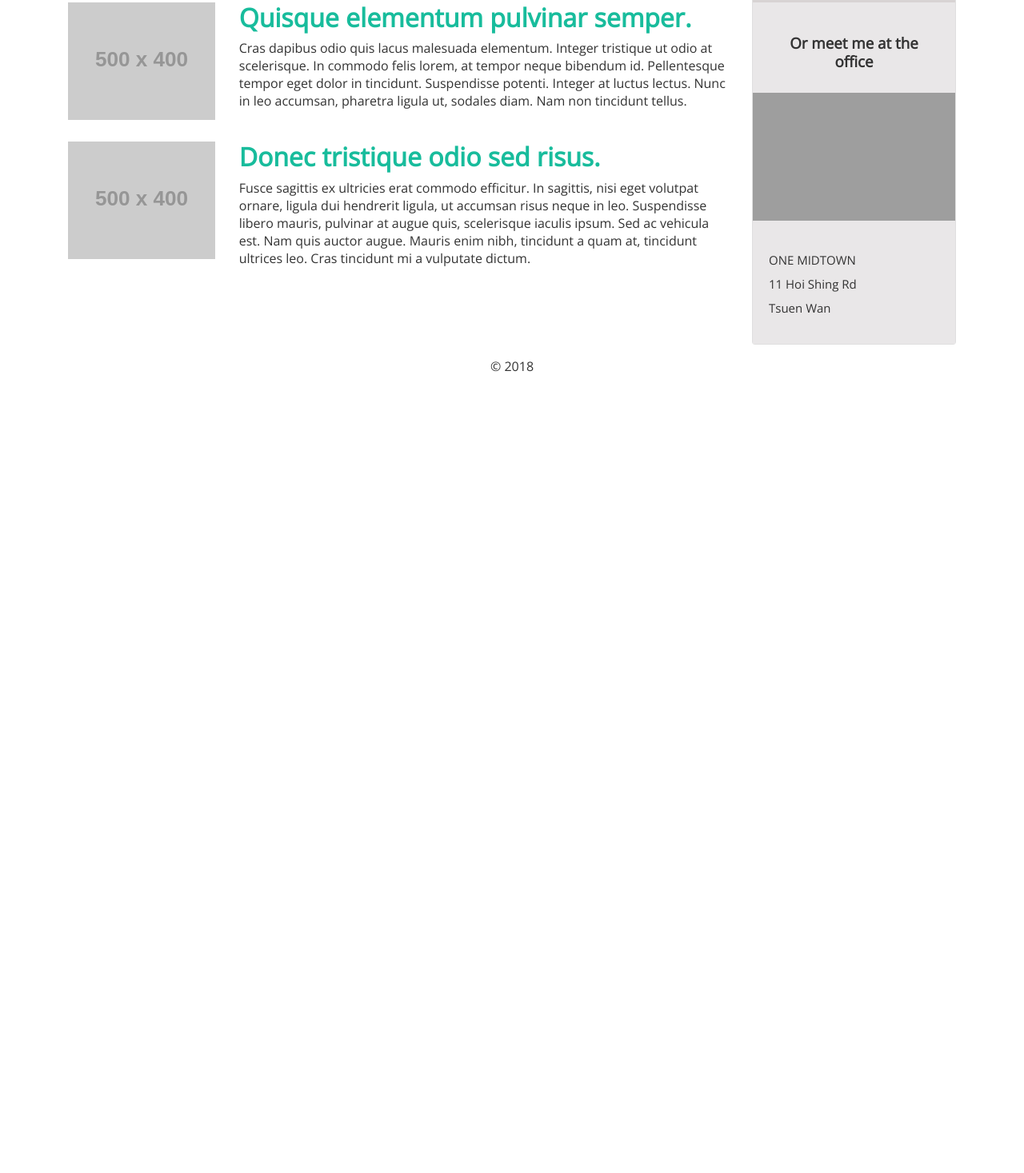
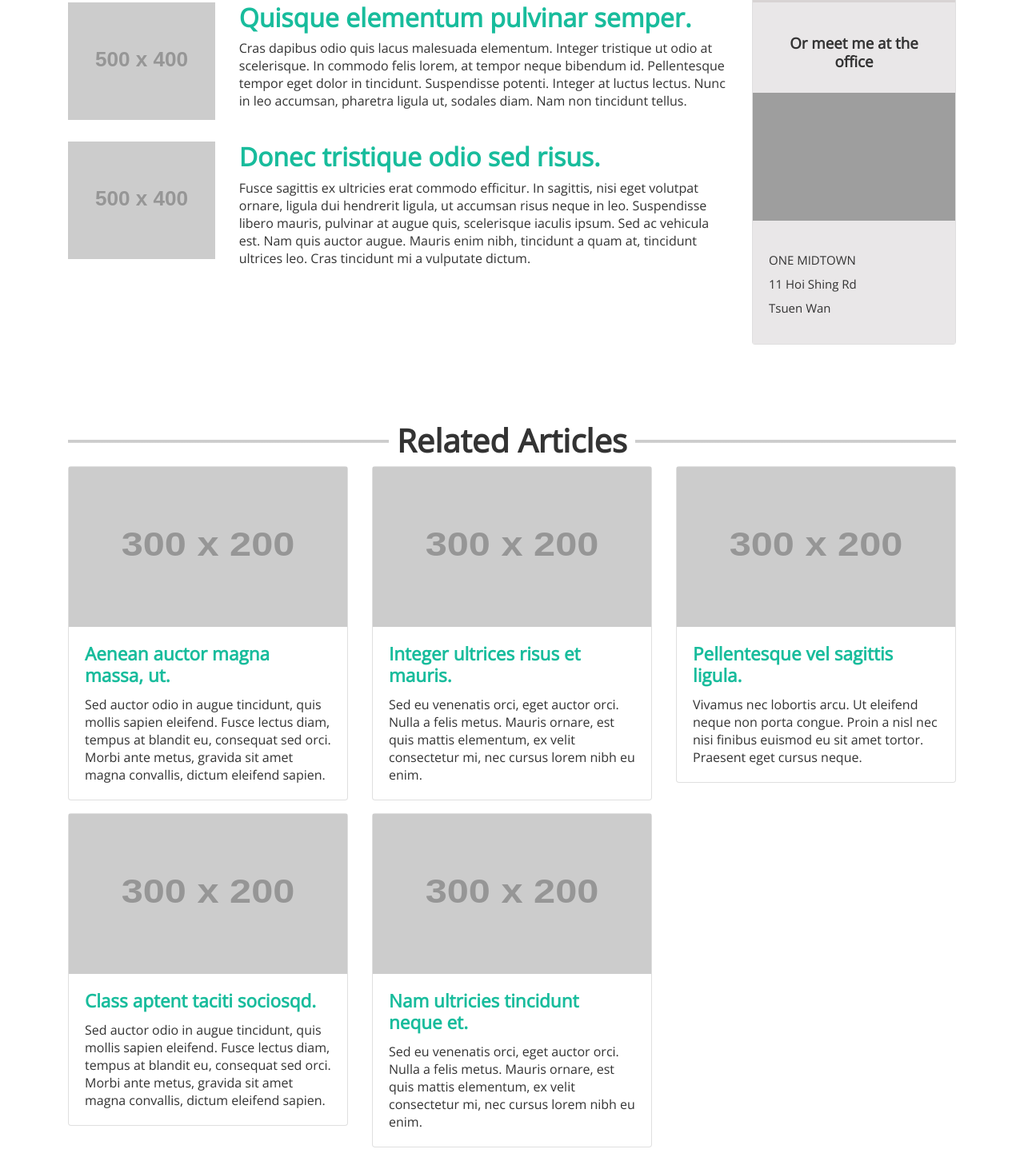
Before and after one commit to shubham9411/frontend-challenge-, a website: page index.html in a window 1280 px wide. Shown: the part 1447-2914 px from the top of the page at 80% size. Before the commit the page ends 1932 px from the top, so only its background shows below. Drawn offline with nearby package versions, Linux system fonts and the light colour scheme; some packages are replaced by stand-ins of ours; files that its build step writes are made by us from their sources; grey boxes are pictures that could not be loaded; placeholder pictures from the web are drawn by us.

Commit message:
Related Articles added

```diff
--- a/index.html
+++ b/index.html
@@ -111,10 +111,10 @@
 						</h2>
 						<article class="pt-3 blogs">
 							<div class="row">
-								<div class="col-xs-12 col-md-3">
+								<div class="col-12 col-md-3">
 									<img class="img-fluid" src="http://via.placeholder.com/500x400">
 								</div>
-								<div class="col-xs-12 col-md-9">
+								<div class="col-12 col-md-9">
 									<h3 class="blog-title text-success">Quisque elementum pulvinar semper.</h3>
 									<p>Cras dapibus odio quis lacus malesuada elementum. Integer tristique ut odio at scelerisque. In commodo felis lorem,
 										at tempor neque bibendum id. Pellentesque tempor eget dolor in tincidunt. Suspendisse potenti. Integer at luctus
@@ -122,10 +122,10 @@
 								</div>
 							</div>
 							<div class="row pt-4">
-								<div class="col-xs-12 col-md-3">
+								<div class="col-12 col-md-3">
 									<img class="img-fluid" src="http://via.placeholder.com/500x400">
 								</div>
-								<div class="col-xs-12 col-md-9">
+								<div class="col-12 col-md-9">
 									<h3 class="blog-title text-success">Donec tristique odio sed risus.</h3>
 									<p>Fusce sagittis ex ultricies erat commodo efficitur. In sagittis, nisi eget volutpat ornare, ligula dui hendrerit
 										ligula, ut accumsan risus neque in leo. Suspendisse libero mauris, pulvinar at augue quis, scelerisque iaculis
@@ -206,8 +206,85 @@
 			</div>
 		</div>
 	</section>
+	<section class="related-articles">
+		<div class="container">
+			<div class="row">
+				<div class="col-12">
+					<h2 class="horizontal-line">
+						<span>
+							<b>Related Articles</b>
+						</span>
+					</h2>
+				</div>
+			</div>
+			<div class="row">
+				<div class="col-md">
+					<div class="card mb-3">
+						<img style="height: 200px; width: 100%; display: block;" src="http://via.placeholder.com/300x200" alt="Card image">
+						<div class="card-body">
+							<h4 class="card-title text-success">
+								<b>Aenean auctor magna massa, ut.</b>
+							</h4>
+							<p class="card-text">Sed auctor odio in augue tincidunt, quis mollis sapien eleifend. Fusce lectus diam, tempus at blandit eu, consequat
+								sed orci. Morbi ante metus, gravida sit amet magna convallis, dictum eleifend sapien.</p>
+						</div>
+					</div>
+				</div>
+				<div class="col-md">
+					<div class="card mb-3">
+						<img style="height: 200px; width: 100%; display: block;" src="http://via.placeholder.com/300x200" alt="Card image">
+						<div class="card-body">
+							<h4 class="card-title text-success">
+								<b>Integer ultrices risus et mauris.</b>
+							</h4>
+							<p class="card-text">Sed eu venenatis orci, eget auctor orci. Nulla a felis metus. Mauris ornare, est quis mattis elementum, ex velit consectetur
+								mi, nec cursus lorem nibh eu enim.</p>
+						</div>
+					</div>
+				</div>
+				<div class="col-md">
+					<div class="card mb-3">
+						<img style="height: 200px; width: 100%; display: block;" src="http://via.placeholder.com/300x200" alt="Card image">
+						<div class="card-body">
+							<h4 class="card-title text-success">
+								<b>Pellentesque vel sagittis ligula.</b>
+							</h4>
+							<p class="card-text">Vivamus nec lobortis arcu. Ut eleifend neque non porta congue. Proin a nisl nec nisi finibus euismod eu sit amet tortor.
+								Praesent eget cursus neque.</p>
+						</div>
+					</div>
+				</div>
+			</div>
+			<div class="row">
+				<div class="col-md-4">
+					<div class="card mb-3">
+						<img style="height: 200px; width: 100%; display: block;" src="http://via.placeholder.com/300x200" alt="Card image">
+						<div class="card-body">
+							<h4 class="card-title text-success">
+								<b>Class aptent taciti sociosqd.</b>
+							</h4>
+							<p class="card-text">Sed auctor odio in augue tincidunt, quis mollis sapien eleifend. Fusce lectus diam, tempus at blandit eu, consequat
+								sed orci. Morbi ante metus, gravida sit amet magna convallis, dictum eleifend sapien.</p>
+						</div>
+					</div>
+				</div>
+				<div class="col-md-4">
+					<div class="card mb-3">
+						<img style="height: 200px; width: 100%; display: block;" src="http://via.placeholder.com/300x200" alt="Card image">
+						<div class="card-body">
+							<h4 class="card-title text-success">
+								<b>Nam ultricies tincidunt neque et.</b>
+							</h4>
+							<p class="card-text">Sed eu venenatis orci, eget auctor orci. Nulla a felis metus. Mauris ornare, est quis mattis elementum, ex velit consectetur
+								mi, nec cursus lorem nibh eu enim.</p>
+						</div>
+					</div>
+				</div>
+			</div>
+		</div>
+	</section>
 	<footer class="pt-3">
-		<p class="text-center">&copy; 2018</p>
+
 	</footer>
 </body>
 
--- a/src/scss/style.scss
+++ b/src/scss/style.scss
@@ -47,7 +47,8 @@ body {
 	float: right;
 	padding: 1em;
 }
-.read-more{
+.read-more,
+.related-articles{
 	padding-top: 6em;
 	.horizontal-line{
 		text-align: center;
```
Also changed, not shown: dist/css/style.css, 1 other file.
